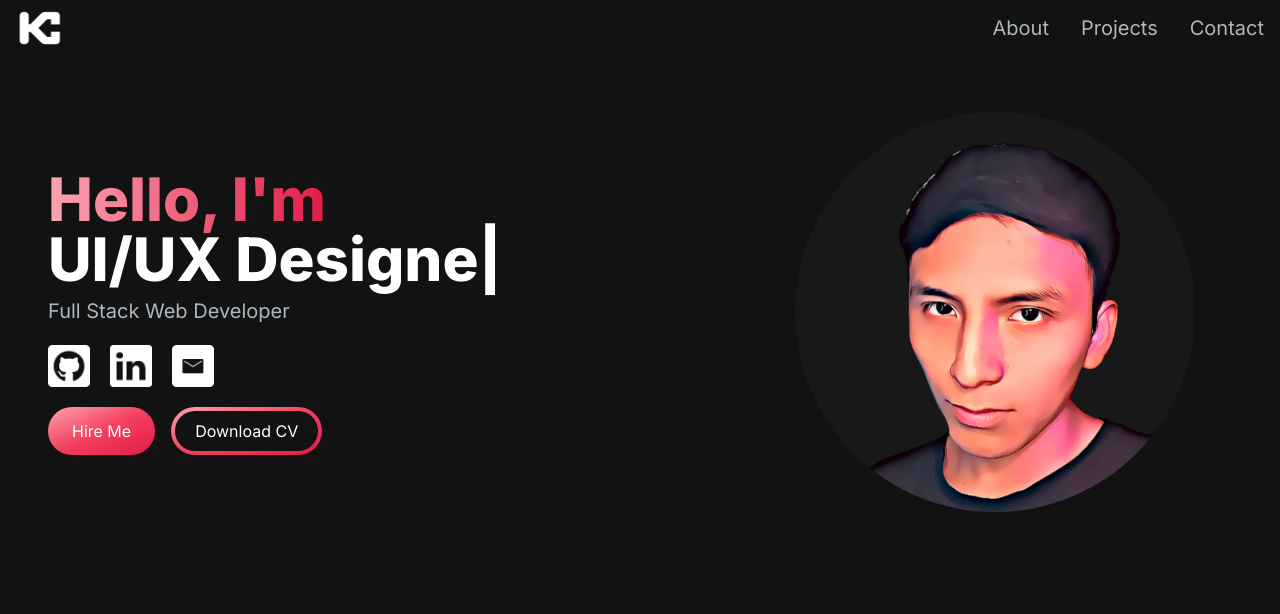
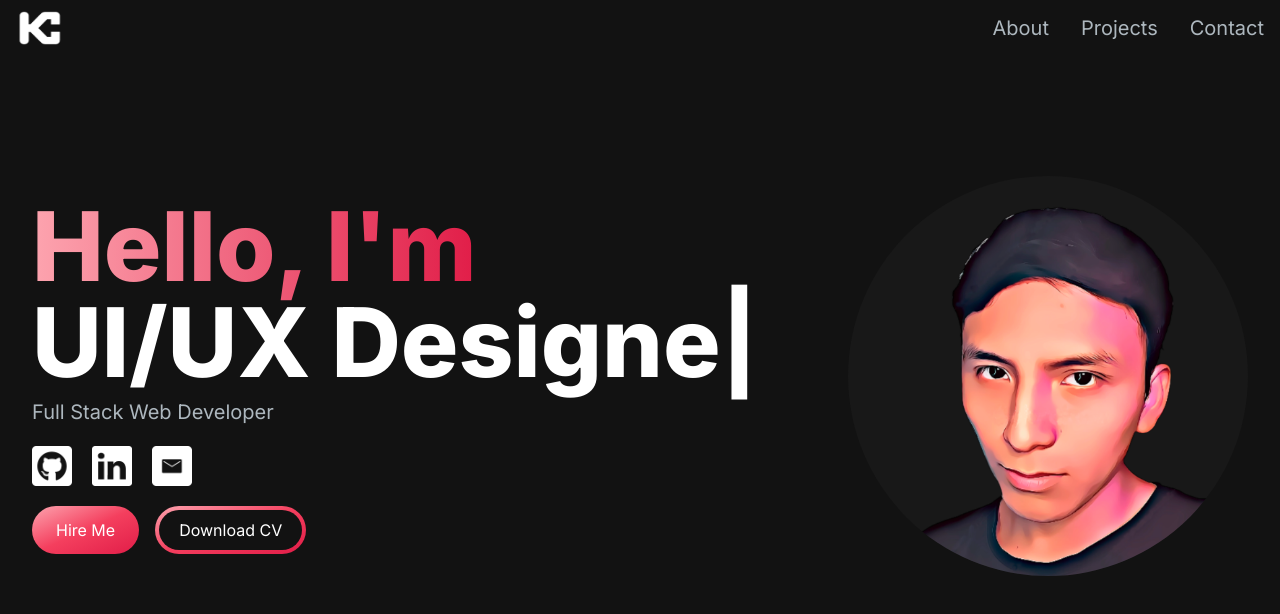
Before and after one commit to kevincalle3101/portfolio, a Next.js app: page / in a window 1280 px wide. Shown: the top 614 px of the page. Built offline with nearby package versions, Linux system fonts and the light colour scheme.

Commit message:
changesWords

```diff
--- a/app/page.tsx
+++ b/app/page.tsx
@@ -5,7 +5,7 @@ export default function Home() {
   return (
     <main className="flex min-h-screen flex-col">
       <Navbar />
-      <div className="container mt-24 mx-auto px-12 py-4">
+      <div className="container mt-24 mx-auto px-8 py-4">
         <HeroSection />
       </div>
     </main>
--- a/components/HeroSection.tsx
+++ b/components/HeroSection.tsx
@@ -7,10 +7,10 @@ import { TypeAnimation } from 'react-type-animation';
 const HeroSection = () => {
 
     return (
-        <section>
-            <div className='grid items-center grid-cols-1 sm:grid-cols-10 gap-y-8' >
-                <div className='col-span-6 ml-0 text-center sm:text-left'>
-                    <h1 className='text-4xl sm:text-5xl lg:text-6xl mb-2 font-extrabold' >
+        <section className='lg:py-16'>
+            <div className='grid items-center grid-cols-1 sm:grid-cols-12 gap-y-8' >
+                <div className='col-span-8 ml-0 text-center sm:text-left sm:justify-self-start'>
+                    <h1 className='text-4xl sm:text-5xl lg:text-8xl mb-2 font-extrabold' >
                         <span className='text-transparent bg-clip-text bg-gradient-to-r from-rose-300 to-rose-600' >{`Hello, I'm`}</span>
                         <br />
                         <TypeAnimation
@@ -32,13 +32,13 @@ const HeroSection = () => {
                     <p className='text-[#ADB7BE] mb-5 text-base sm:text-lg sm:mt-2  lg:text-xl'>Full Stack Web Developer</p>
                     <div className='flex flex-arrow space-x-5 justify-center mb-5 mt-0 sm:justify-start'>
                         <a href="https://github.com/kevincalle3101" target="_blank" className='flex justify-center items-center transform scale-100 hover:scale-110 transition-transform duration-300'>
-                            <img alt='github' src='/images/logoGithub.png' width={42} height={42}/>
+                            <img alt='github' src='/images/logoGithub.png' width={40} height={40}/>
                         </a>
                         <a href="https://www.linkedin.com/in/kevin-calle-53935b273/" target="_blank" className='flex  justify-center items-center transform scale-100 hover:scale-110 transition-transform duration-300'>
-                            <img  src='/images/logoLinkedln.png' alt='linkedin' width={42} height={42}/>
+                            <img  src='/images/logoLinkedln.png' alt='linkedin' width={40} height={40}/>
                         </a>
                         <a href="mailto:kevincalle3101@gmail.com"  target="_blank" className='flex justify-center items-center transform scale-100 hover:scale-110 transition-transform duration-300'>
-                            <img src='/images/logoMail.png' alt='gmail' width={42} height={42}/>
+                            <img src='/images/logoMail.png' alt='gmail' width={40} height={40}/>
                         </a>
                     </div>
                     <div className='items-center'>
@@ -49,7 +49,7 @@ const HeroSection = () => {
                         </a>
                     </div>
                 </div>
-                <div className='col-span-4 lg:mt-0 flex place-self-center' >
+                <div className='col-span-4 lg:mt-0 place-self-center sm:ml-auto'>
                     <div className='rounded-full overflow-hidden bg-[#181818] w-[250px] h-[250px] relative lg:w-[400px] lg:h-[400px]'>
                         <Image
                             src='/images/fotoPerfilPorfolioKevin.png'
```
Also changed, not shown: 1 other file (tests, documents, lock files or other folders).
